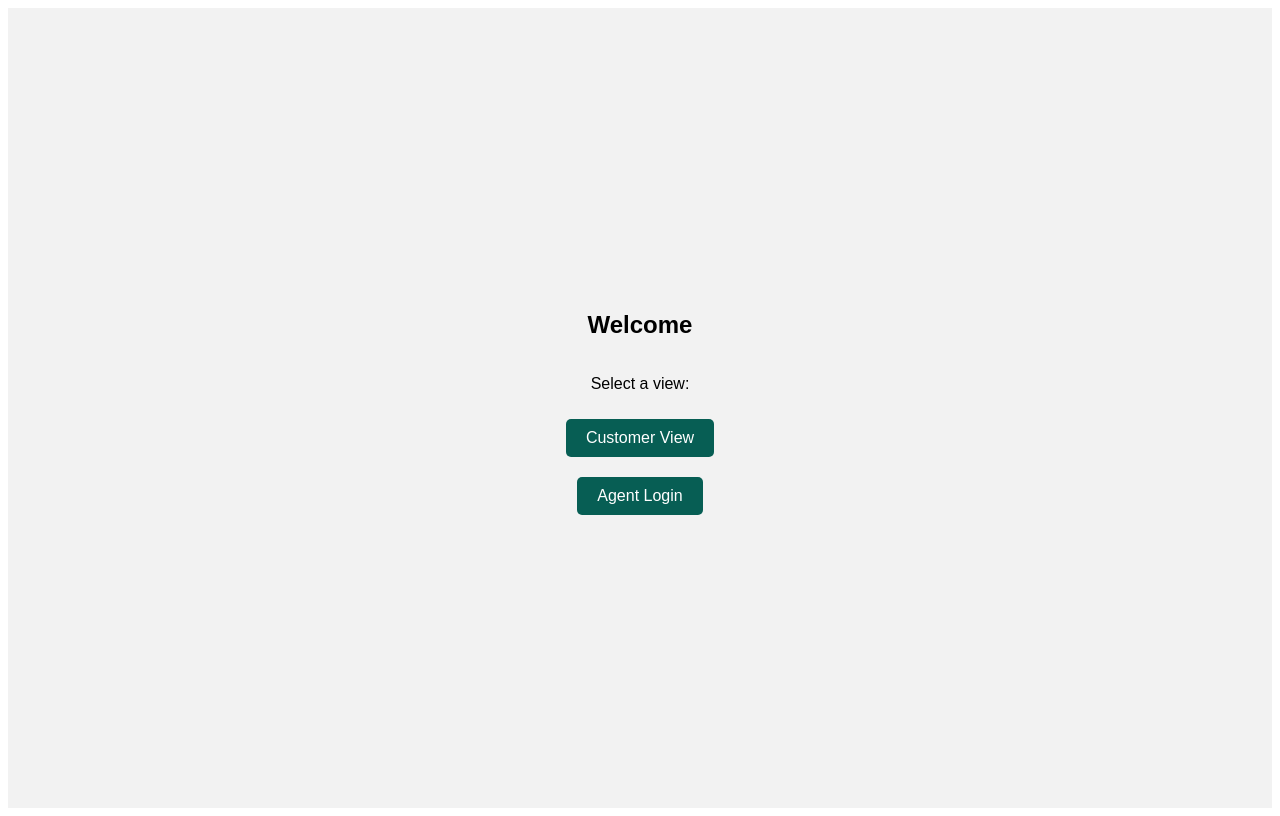
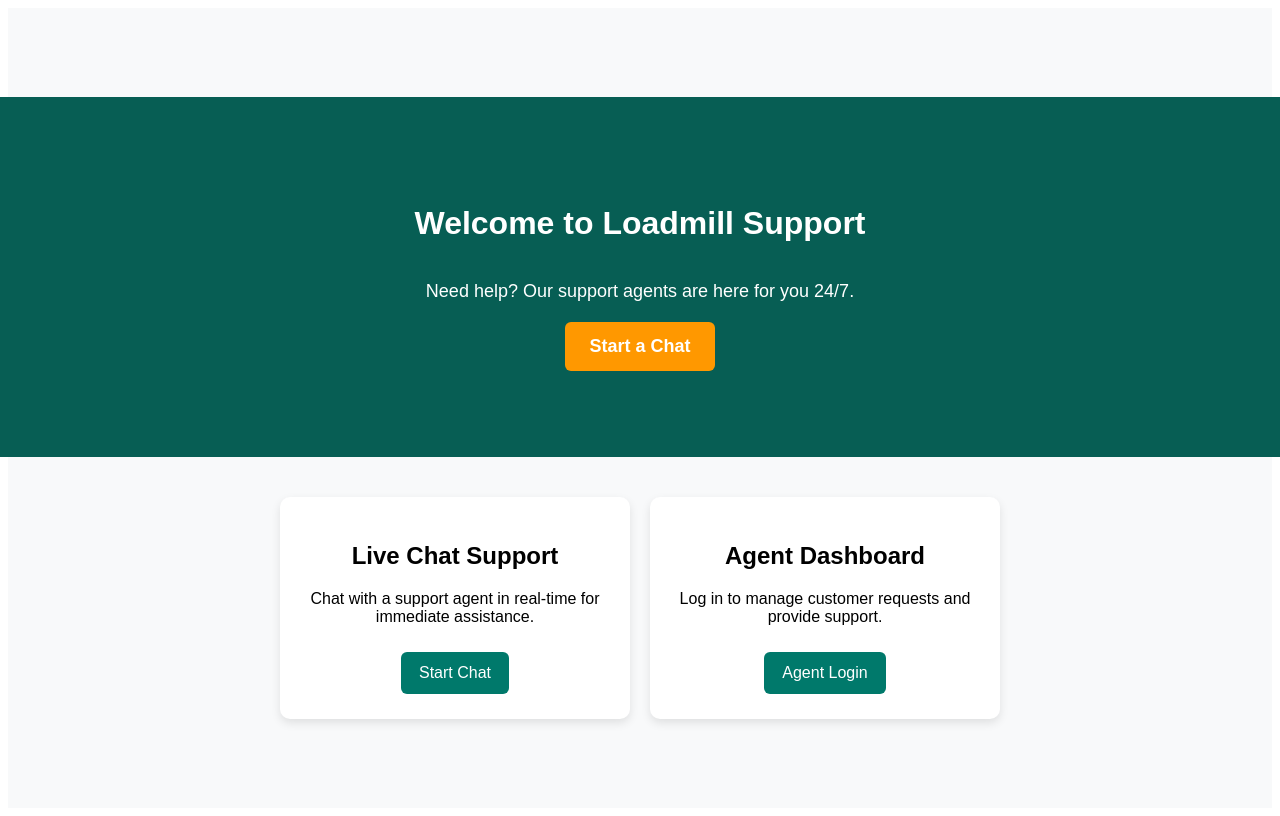
Before and after one commit to loadmill/contact-center-demo, a React (Create React App) app in the folder frontend/: page / in a window 1280 px wide. Built offline with nearby package versions, Linux system fonts and the light colour scheme.

Commit message:
new home page

```diff
--- a/frontend/src/App.js
+++ b/frontend/src/App.js
@@ -14,12 +14,30 @@
     }
   }, [searchParams]);
 
+  const company = searchParams.get('company') || 'Loadmill';
+
   return (
     <div style={styles.homeContainer}>
-      <h2 style={styles.title}>Welcome</h2>
-      <p>Select a view:</p>
-      <Link reloadDocument to="/customer" style={styles.link}>Customer View</Link>
-      <Link reloadDocument to="/agent/login" style={styles.link}>Agent Login</Link>
+      <div style={styles.heroSection}>
+        <h1 style={styles.heroTitle}>Welcome to {company} Support</h1>
+        <p style={styles.heroSubtitle}>
+          Need help? Our support agents are here for you 24/7.
+        </p>
+        <Link reloadDocument to="/customer" style={styles.ctaButton}>Start a Chat</Link>
+      </div>
+
+      <div style={styles.cardContainer}>
+        <div style={styles.card}>
+          <h2>Live Chat Support</h2>
+          <p>Chat with a support agent in real-time for immediate assistance.</p>
+          <Link reloadDocument to="/customer" style={styles.cardButton}>Start Chat</Link>
+        </div>
+        <div style={styles.card}>
+          <h2>Agent Dashboard</h2>
+          <p>Log in to manage customer requests and provide support.</p>
+          <Link reloadDocument to="/agent/login" style={styles.cardButton}>Agent Login</Link>
+        </div>
+      </div>
     </div>
   );
 }
@@ -39,29 +57,73 @@
 
 const styles = {
   homeContainer: {
+    fontFamily: 'Arial, sans-serif',
+    backgroundColor: '#f8f9fa',
+    minHeight: '100vh',
     display: 'flex',
     flexDirection: 'column',
     alignItems: 'center',
     justifyContent: 'center',
-    height: '100vh',
-    fontFamily: 'Arial, sans-serif',
-    backgroundColor: '#f2f2f2',
+    padding: '0',
   },
-  title: {
+  heroSection: {
+    width: '100vw',
+    height: '40vh', // Adjust based on preference
+    backgroundColor: '#075E54',
+    color: '#fff',
+    display: 'flex',
+    flexDirection: 'column',
+    alignItems: 'center',
+    justifyContent: 'center',
+    textAlign: 'center',
+    padding: '20px',
+  },
+  heroTitle: {
+    fontSize: '32px',
+    fontWeight: 'bold',
+  },
+  heroSubtitle: {
+    fontSize: '18px',
     marginBottom: '20px',
   },
-  link: {
+  ctaButton: {
+    backgroundColor: '#FF9800',
+    color: '#fff',
+    padding: '14px 24px',
+    borderRadius: '6px',
+    textDecoration: 'none',
+    fontWeight: 'bold',
+    fontSize: '18px',
+    transition: '0.3s',
+  },
+  ctaButtonHover: {
+    backgroundColor: '#e68900',
+  },
+  cardContainer: {
+    display: 'flex',
+    justifyContent: 'center',
+    gap: '20px',
+    flexWrap: 'wrap',
+    marginTop: '40px',
+  },
+  card: {
+    backgroundColor: '#fff',
+    padding: '25px',
+    borderRadius: '10px',
+    boxShadow: '0 4px 10px rgba(0, 0, 0, 0.1)',
+    textAlign: 'center',
+    maxWidth: '300px',
+  },
+  cardButton: {
+    marginTop: '10px',
     display: 'inline-block',
-    margin: '10px',
-    padding: '10px 20px',
-    fontSize: '16px',
-    border: 'none',
-    borderRadius: '5px',
-    backgroundColor: '#075E54',
+    backgroundColor: '#00796B',
     color: '#fff',
+    padding: '12px 18px',
+    borderRadius: '6px',
     textDecoration: 'none',
-    textAlign: 'center',
   },
 };
 
+
 export default App;
```
